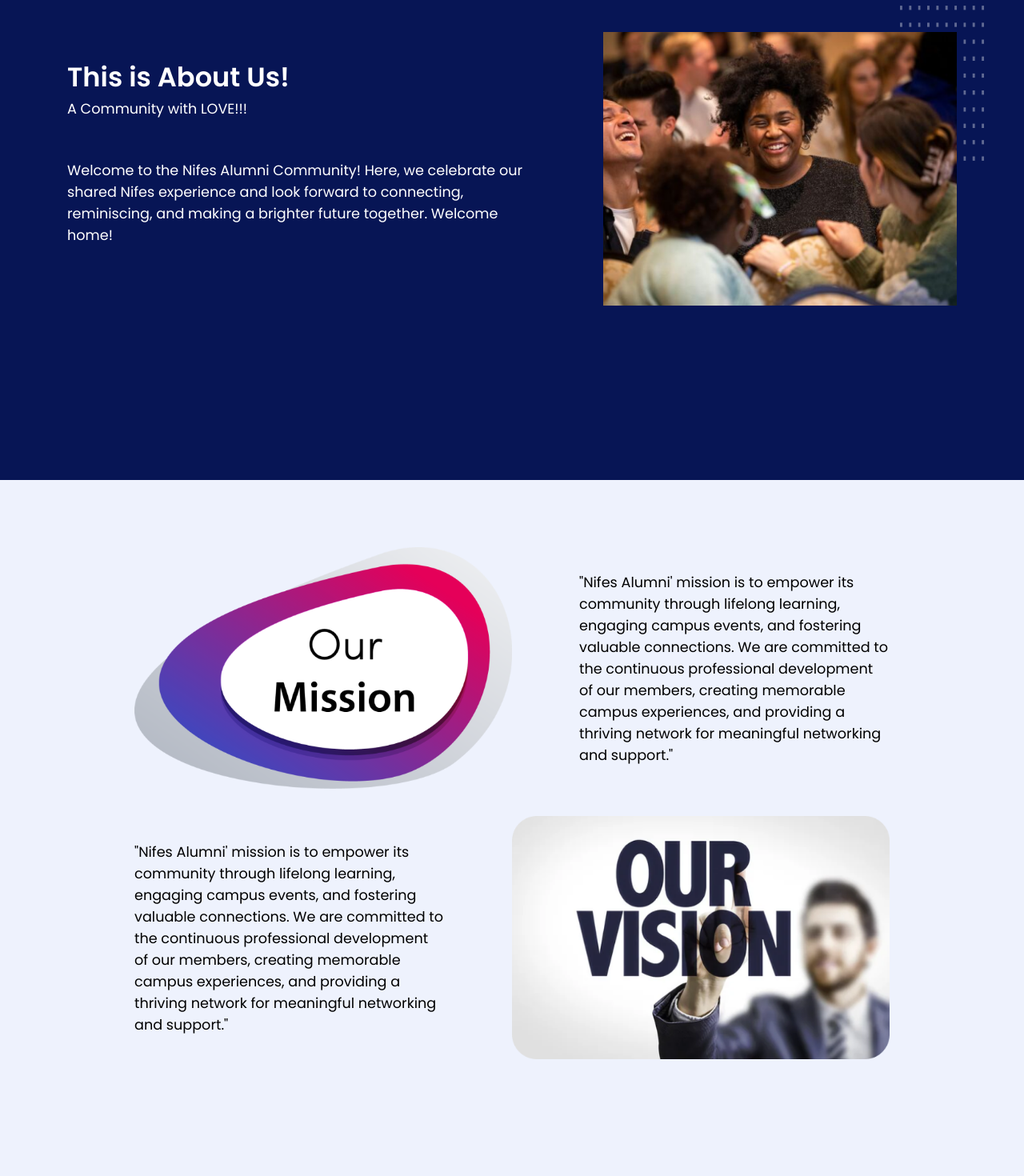
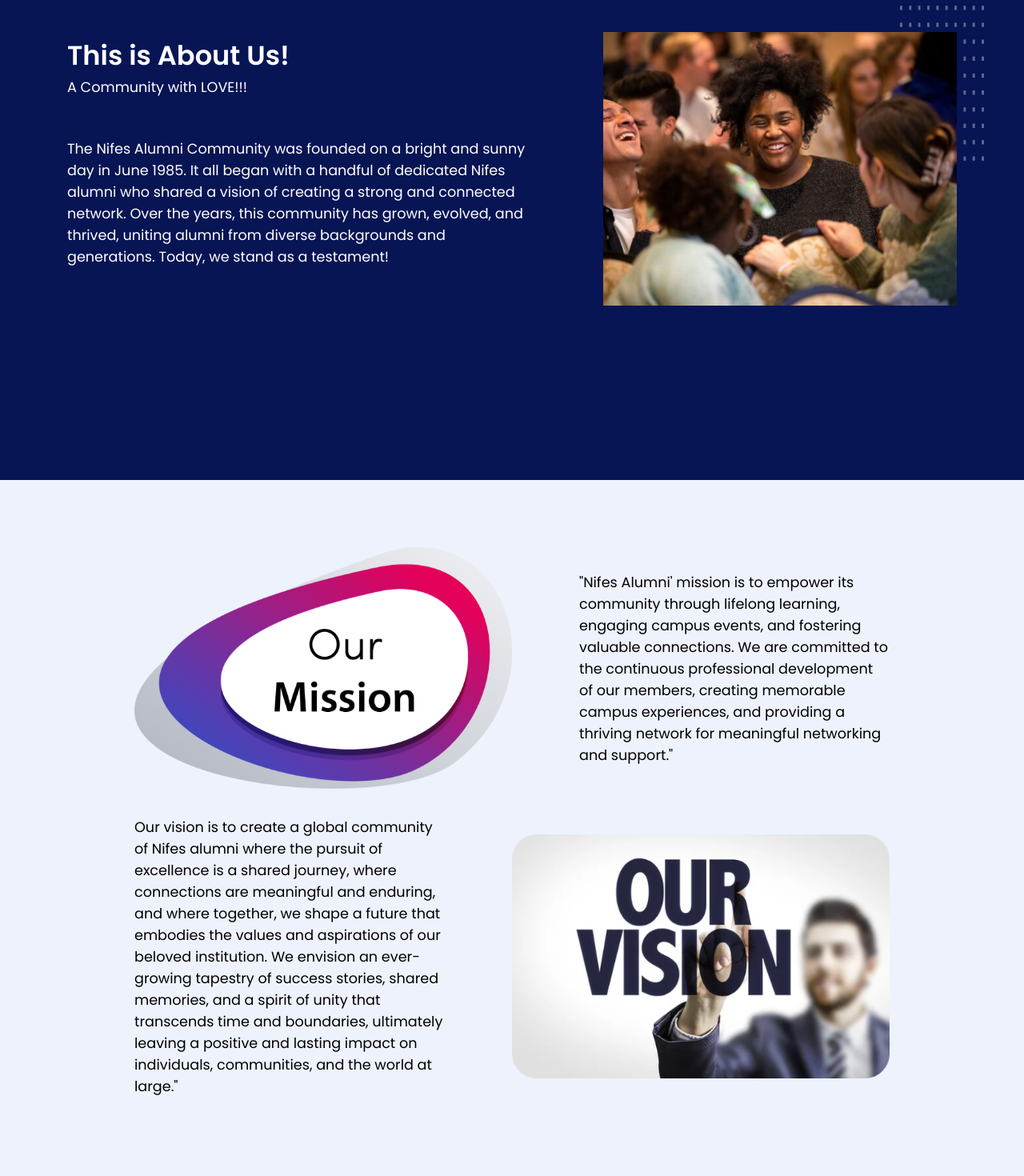
Before and after one commit to Jossy1238/nifes, a React (Vite) app: page /about in a window 1280 px wide. Shown: the part 200-1670 px from the top of the page at 80% size. Built offline with nearby package versions, Linux system fonts and the light colour scheme.

Commit message:
New Update

```diff
--- a/src/pages/About.jsx
+++ b/src/pages/About.jsx
@@ -11,7 +11,7 @@ function About(props) {
                     <div className="hero__content w-3/5">
                         <h1 className="hero__title text-5xl font-600 w-1/2">This is About Us!</h1>
                         <p>A Community with LOVE!!!</p>
-                        <p className="hero__description py-3 w-3/4">Welcome to the Nifes Alumni Community! Here, we celebrate our shared Nifes experience and look forward to connecting, reminiscing, and making a brighter future together. Welcome home!</p>
+                        <p className="hero__description py-3 w-3/4">The Nifes Alumni Community was founded on a bright and sunny day in June 1985. It all began with a handful of dedicated Nifes alumni who shared a vision of creating a strong and connected network. Over the years, this community has grown, evolved, and thrived, uniting alumni from diverse backgrounds and generations. Today, we stand as a testament!</p>
                     </div>
                     <div className='hero__img relative'>
                         <img src="/hero.png" alt="" />
@@ -27,8 +27,7 @@ function About(props) {
                     <div className="flex vision__sec about__mission flex-row-reverse items-center gap-5 px-5">
                         <img src="/vision.png" alt="" className='w-1/2' />
                         <p className='flex-1'>
-                        "Nifes Alumni' mission is to empower its community through lifelong learning, engaging campus events, and fostering valuable connections. We are committed to the continuous professional development of our members, creating memorable campus experiences, and providing a thriving network for meaningful networking and support."
-                        </p>
+                        Our vision is to create a global community of Nifes alumni where the pursuit of excellence is a shared journey, where connections are meaningful and enduring, and where together, we shape a future that embodies the values and aspirations of our beloved institution. We envision an ever-growing tapestry of success stories, shared memories, and a spirit of unity that transcends time and boundaries, ultimately leaving a positive and lasting impact on individuals, communities, and the world at large."                        </p>
                     </div>
                 </section>
 
```
